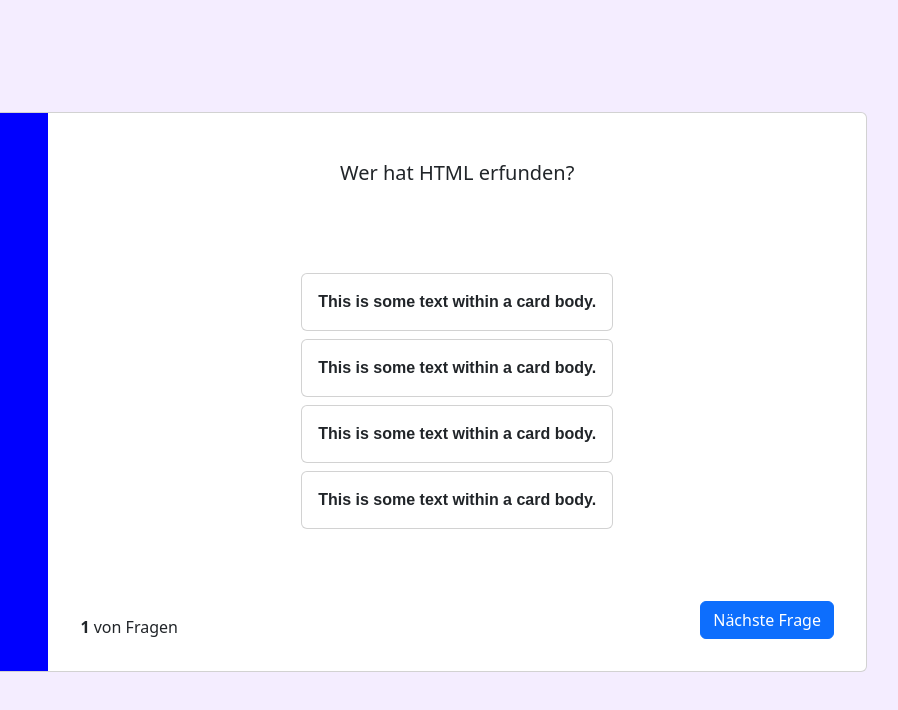
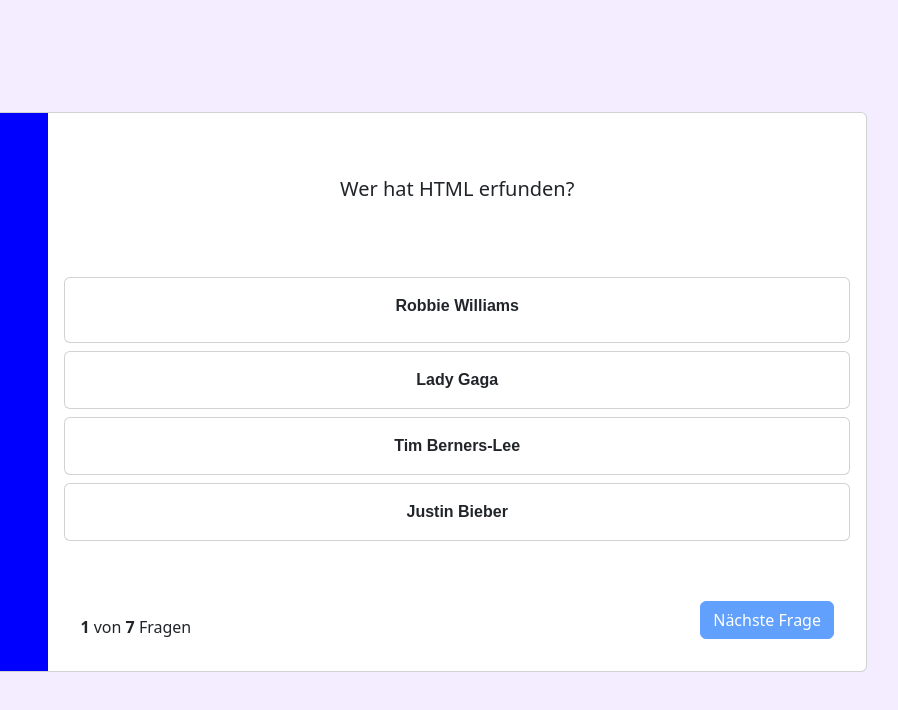
Before and after one commit to mahapiri/quiz-app, a plain HTML site: page index.html in a window 1280 px wide. Shown: the full height of the page, 285-1183 px from the left. Drawn offline with nearby package versions, Linux system fonts and the light colour scheme; a web font is replaced by a local one.

Commit message:
added functions

```diff
--- a/index.html
+++ b/index.html
@@ -10,7 +10,7 @@
     <script src="https://cdn.jsdelivr.net/npm/bootstrap@5.3.2/dist/js/bootstrap.bundle.min.js" integrity="sha384-C6RzsynM9kWDrMNeT87bh95OGNyZPhcTNXj1NW7RuBCsyN/o0jlpcV8Qyq46cDfL" crossorigin="anonymous"></script>
     <link rel="shortcut icon" href="img/logo 2.png" type="image/x-icon">
 </head>
-<body>
+<body onload="init()">
         <div class="card mb-3 card-box">
             <div class="row g-0" style="width: 100%; height: 100%;">
               <div class="col-md-4 menu-bar">
@@ -26,35 +26,38 @@
                   <p class="card-text"></p>
                   <p class="card-text"><small class="text-body-secondary"></small></p>
                 </div> -->
-                <div class="card-main-body">
-                  <h5 class="mb-16 p-md-5">Wer hat HTML erfunden?</h5>
-                  <div>
-                    <div class="card mb-2">
-                      <div class="card-body">
+                <div class="card-main-body" id="end-screen" style="display: none;">
+                  Quiz beendet
+                </div>
+                <div class="card-main-body" id="question-body">
+                  <h5 class="mb-16 p-md-5" id="questiontext">Wer hat HTML erfunden?</h5>
+                  <div class="full-width">
+                    <div class="card mb-2 quiz-answer-card" onclick="answer('answer_1')">
+                      <div class="card-body mb-2" id="answer_1">
                         This is some text within a card body.
                       </div>
                     </div>
-                    <div class="card mb-2">
-                      <div class="card-body">
+                    <div class="card mb-2 quiz-answer-card" onclick="answer('answer_2')">
+                      <div class="card-body" id="answer_2">
                         This is some text within a card body.
                       </div>
                     </div>
-                    <div class="card mb-2">
-                      <div class="card-body">
+                    <div class="card mb-2 quiz-answer-card" onclick="answer('answer_3')">
+                      <div class="card-body" id="answer_3">
                         This is some text within a card body.
                       </div>
                     </div>
-                    <div class="card mb-2">
-                      <div class="card-body">
+                    <div class="card mb-2 quiz-answer-card" onclick="answer('answer_4')">
+                      <div class="card-body" id="answer_4">
                         This is some text within a card body.
                       </div>
                     </div>
                   </div>
                   <div class="question-footer">
                       <span>
-                          <b>1</b> von <b id=""></b> Fragen
+                          <b id="question-number"> </b> von <b id=""></b><b id="all-questions"> </b> Fragen
                       </span>
-                      <button type="button" class="btn btn-primary">Nächste Frage</button>
+                      <button type="button" class="btn btn-primary" id="next-button" disabled onclick="nextQuestion()">Nächste Frage</button>
                   </div>
                 </div>
               </div>
--- a/script.js
+++ b/script.js
@@ -1,4 +1,4 @@
-let question = [
+let questions = [
     {
         "question": "Wer hat HTML erfunden?",
         "answer_1": "Robbie Williams",
@@ -57,19 +57,62 @@
     },
 ];
 
+
 let currentQuestions = 0;
 
-function startHtml() {
-    let content = document.getElementById('card');
-    content.innerHTML = '';
-    content.innerHTML = /*html*/`
-        <h5 class="card-title">Welcome to<br>The Awesome HTML Quiz</h5>
-        <p class="card-text"></p>
-        <p class="card-text"><small class="text-body-secondary"></small></p>
-        <button type="button" class="btn btn-primary" onclick="goHtml()">Start Game</button>
-    `
+
+function init() {
+    document.getElementById('all-questions').innerHTML = questions.length;
+    showCurrentQuestion();
 }
 
-function goHtml() {
+function showCurrentQuestion() {
 
+    if(currentQuestions >= questions.length) {
+        document.getElementById('end-screen').style = '';
+        document.getElementById('question-body').style = 'display: none;'
+    } else {
+        let question = questions[currentQuestions];
+
+        document.getElementById('question-number').innerHTML = currentQuestions + 1;
+        document.getElementById('questiontext').innerHTML = question.question;
+        document.getElementById('answer_1').innerHTML = question.answer_1;
+        document.getElementById('answer_2').innerHTML = question.answer_2;
+        document.getElementById('answer_3').innerHTML = question.answer_3;
+        document.getElementById('answer_4').innerHTML = question.answer_4;
+    }
 }
+
+
+function answer(selection) {
+    let question = questions[currentQuestions];
+    let selectedQuestionNumber = selection.slice(-1);
+
+    let idOfRightAnswer = `answer_${question.right_answer}`;
+
+    if (selectedQuestionNumber == question.right_answer) {
+        document.getElementById(selection).parentNode.classList.add('bg-success');
+    } else {
+        document.getElementById(selection).parentNode.classList.add('bg-danger');
+        document.getElementById(idOfRightAnswer).parentNode.classList.add('bg-success');
+    }
+    document.getElementById('next-button').disabled = false;
+}
+
+function nextQuestion() {
+    currentQuestions++;
+    document.getElementById('next-button').disabled = true;
+    resetAnswerButtons();
+    showCurrentQuestion();
+}
+
+function resetAnswerButtons() {
+    document.getElementById('answer_1').parentNode.classList.remove('bg-danger');
+    document.getElementById('answer_1').parentNode.classList.remove('bg-success');
+    document.getElementById('answer_2').parentNode.classList.remove('bg-danger');
+    document.getElementById('answer_2').parentNode.classList.remove('bg-success');
+    document.getElementById('answer_3').parentNode.classList.remove('bg-danger');
+    document.getElementById('answer_3').parentNode.classList.remove('bg-success');
+    document.getElementById('answer_4').parentNode.classList.remove('bg-danger');
+    document.getElementById('answer_4').parentNode.classList.remove('bg-success');
+}
--- a/style.css
+++ b/style.css
@@ -97,6 +97,10 @@
     justify-content: space-between;
 }
 
+.card-main-body h5 {
+    padding-top: 64px !important;
+}
+
 .card-body {
     width: 100%;
     height: 100%;
@@ -123,6 +127,20 @@
     width: 100%;
 }
 
+.full-width {
+    width: 100%;
+    padding-left: 16px;
+    padding-right: 16px;
+}
+
+.quiz-answer-card:hover {
+    cursor: pointer;
+    background-color: rgba(0, 0, 0, 0.02);
+}
+
+.bg-success, .bg-danger {
+    color: white !important;
+}
 
 /* font-family: 'PT Sans', sans-serif;
 font-family: 'Rubik', sans-serif; */
```
